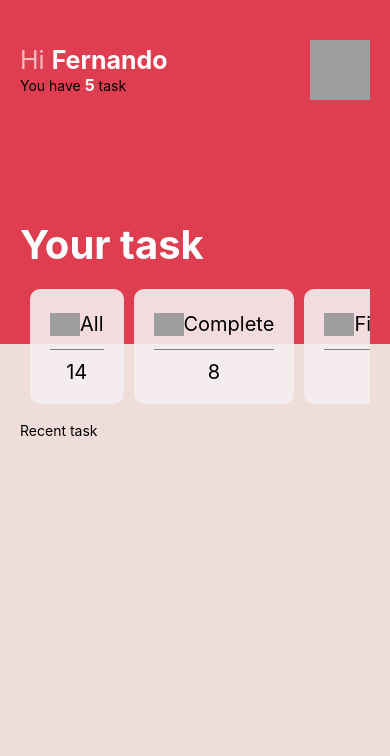
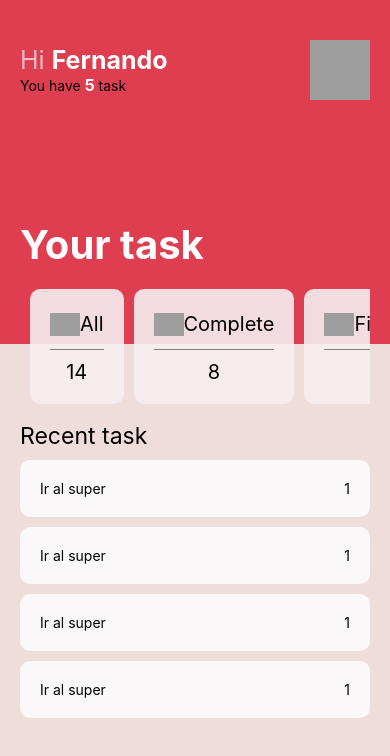
Before and after one commit to soadtech/task, a React Native app: screen / in a window 390 px wide. Shown: the top 756 px of the page. Built offline with nearby package versions, Linux system fonts and the light colour scheme; grey boxes are pictures that could not be loaded.

Commit message:
chore: adding list to task

```diff
--- /dev/null
+++ b/src/components/CardTask/styles.js
@@ -0,0 +1,8 @@
+import { StyleSheet } from "react-native";
+import { colors } from "../../helpers/contants";
+
+export const styles = StyleSheet.create({
+    container: {
+        backgroundColor: '#fcfafa'
+    }
+})
--- a/src/components/Header/index.js
+++ b/src/components/Header/index.js
@@ -1,7 +1,7 @@
 import React from 'react'
 import { View, Text } from 'react-native'
 import Avatar from '../Avatar'
-import TextStrong from '../TextStrong/TextStrong'
+import TextStrong from '../TextStrong'
 import { styles } from './styles'
 
 export default function Header () {
--- /dev/null
+++ b/src/components/TaskList/index.js
@@ -0,0 +1,31 @@
+import React from 'react'
+import { View, Text, FlatList } from 'react-native'
+import { styles } from './styles';
+
+export default function TaskList ({ data = [] }) {
+    console.log('dataaa', data);
+    return (
+        <FlatList
+            style={{ flex: 1 }}
+            data={data}
+            renderItem={({ item }) => (
+                <View style={styles.container}>
+                    <View>
+                        <Text>{item.name}</Text>
+                    </View>
+                    <View style={{ justifyContent: 'flex-end' }}>
+                        <Text>{item.status}</Text>
+                    </View>
+                </View>
+            )}
+            keyExtractor={item => item.id}
+            inverted={false}
+            ListEmptyComponent={
+                <View style={{ alignItems: 'center' }}>
+                    <Text>No hay datos</Text>
+                </View>
+            }
+
+        />
+    )
+}
--- /dev/null
+++ b/src/components/TaskList/styles.js
@@ -0,0 +1,13 @@
+import { StyleSheet } from "react-native";
+
+export const styles = StyleSheet.create({
+    container: {
+        marginTop: 10,
+        backgroundColor: '#fbf8f9',
+        paddingHorizontal: 20,
+        paddingVertical: 20,
+        borderRadius: 10,
+        flexDirection: 'row',
+        justifyContent: 'space-between'
+    }
+})
--- a/src/containers/Home/index.js
+++ b/src/containers/Home/index.js
@@ -3,7 +3,36 @@ import { View, Text, ScrollView } from 'react-native'
 import { styles } from './styles'
 import Header from '../../components/Header'
 import CardCategory from '../../components/CardCategory'
-import TextStrong from '../../components/TextStrong/TextStrong'
+import TextStrong from '../../components/TextStrong'
+import TaskList from '../../components/TaskList'
+
+
+const data = [
+    {
+        id: '1',
+        name: 'Ir al super',
+        description: 'Comprar una libra de arroz',
+        status: 1
+    },
+    {
+        id: '2',
+        name: 'Ir al super',
+        description: 'Comprar una libra de arroz',
+        status: 1
+    },
+    {
+        id: '3',
+        name: 'Ir al super',
+        description: 'Comprar una libra de arroz',
+        status: 1
+    },
+    {
+        id: '4',
+        name: 'Ir al super',
+        description: 'Comprar una libra de arroz',
+        status: 1
+    },
+]
 
 export default function Home () {
     return (
@@ -24,9 +53,11 @@ export default function Home () {
                     </ScrollView>
                 </View>
             </View>
-            <View style={{ flex: 0.8, marginTop: '20%', paddingHorizontal: 20 }}>
-                <Text>Recent task</Text>
-
+            <View style={{ flex: 1, marginTop: '20%', paddingHorizontal: 20 }}>
+                <Text style={{ fontSize: 23 }}>Recent task</Text>
+                <View style={{ flex: 1, }}>
+                    <TaskList data={data} />
+                </View>
             </View>
         </View>
     )
```
Also changed, not shown: src/components/CardTask/index.js (added, +11 -0 lines), src/components/TextStrong/index.js (renamed from src/components/TextStrong/TextStrong.js).
